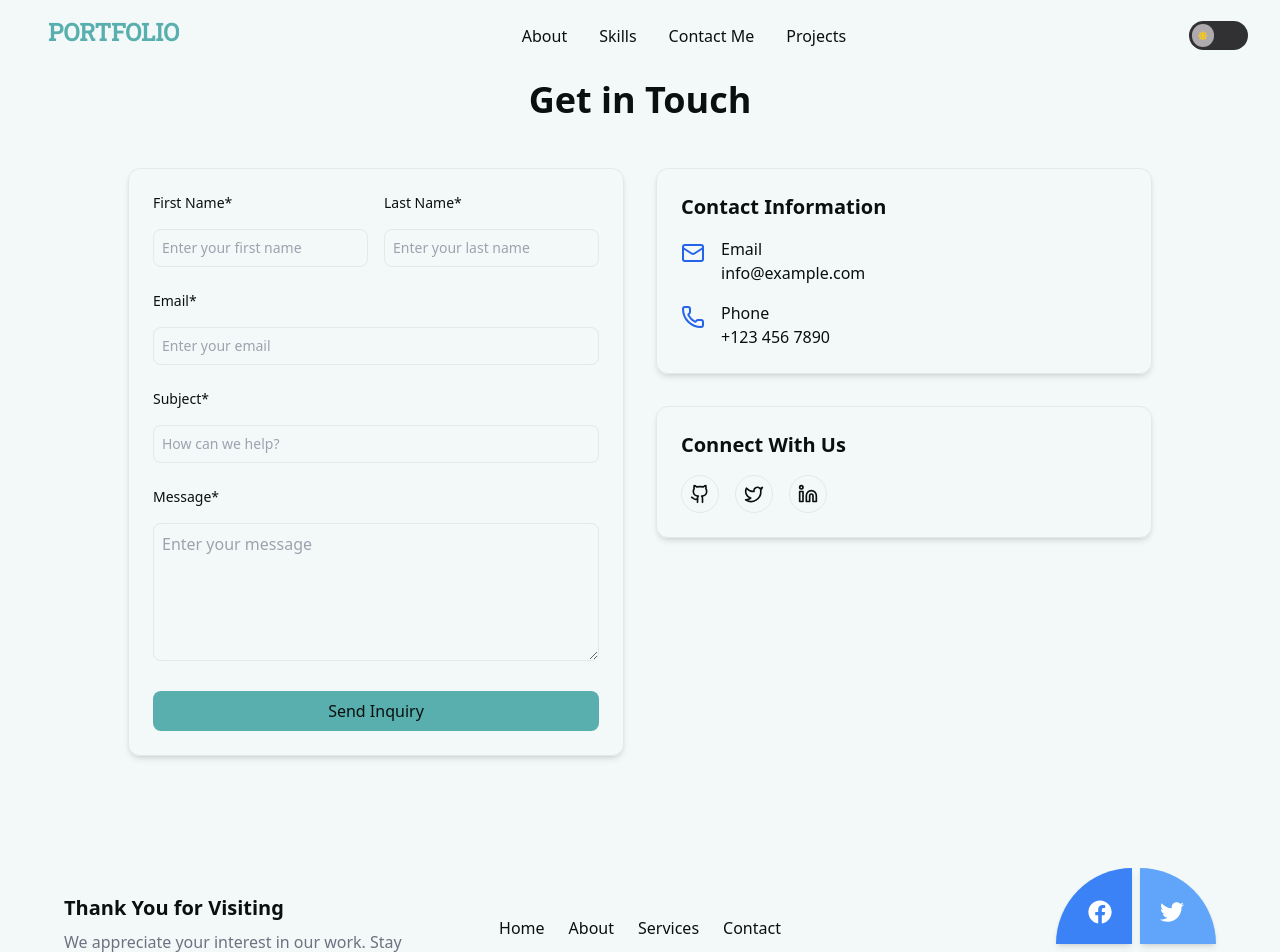
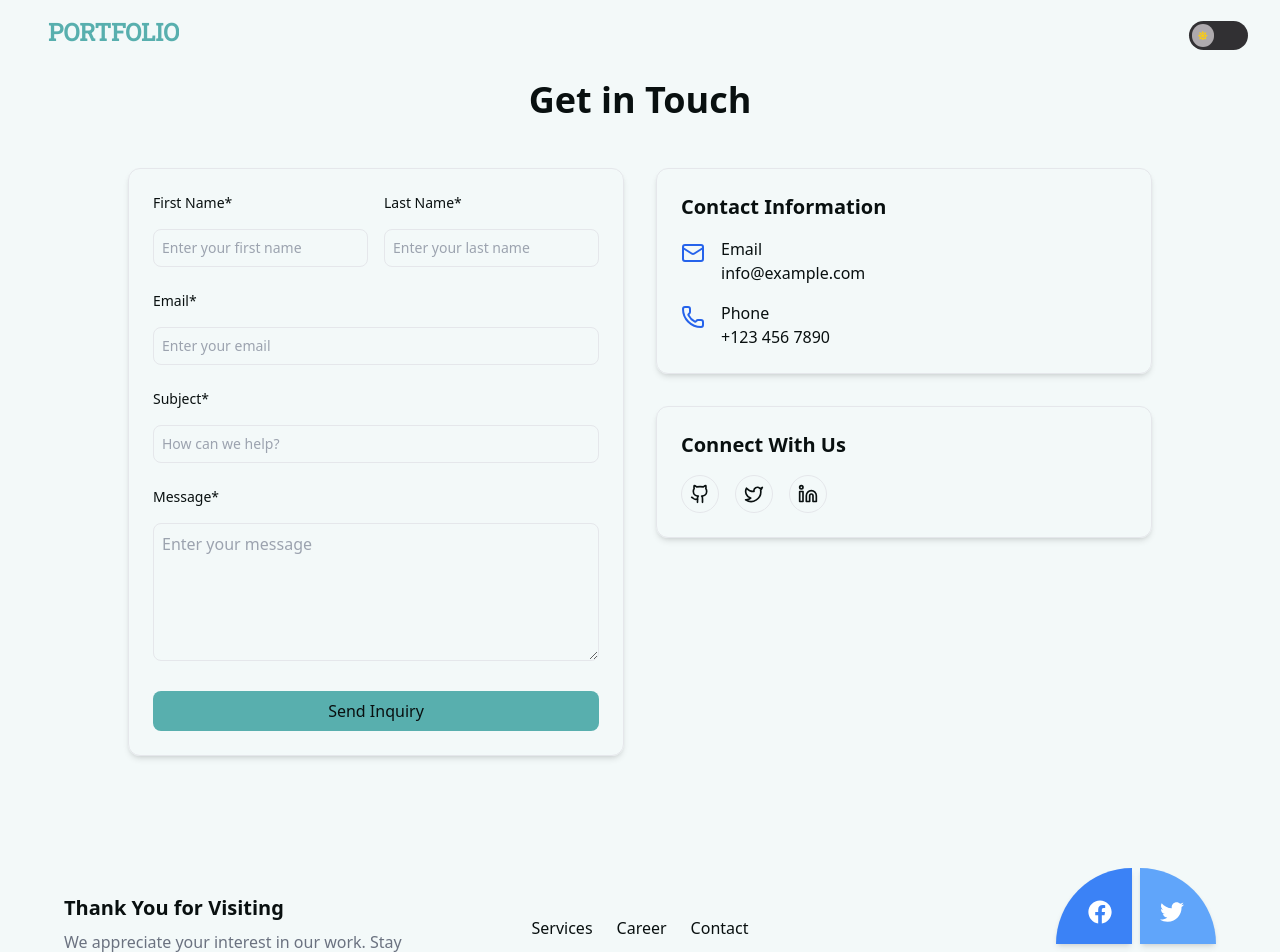
Before and after one commit to Shreevat/Portfolio, a React (Vite) app: page /Contact in a window 1280 px wide. Shown: the top 952 px of the page. Built offline with nearby package versions, Linux system fonts and the light colour scheme.

Commit message:
updated footer

```diff
--- a/src/components/footer.tsx
+++ b/src/components/footer.tsx
@@ -2,14 +2,7 @@
 
 import { FaFacebook, FaTwitter, FaInstagram, FaLinkedin } from "react-icons/fa"
 import { motion } from "framer-motion"
-
-// These would normally come from your constants file
-const FOOTER_NAVIATION_LINKS = [
-  { name: "Home", href: "/" },
-  { name: "About", href: "/about" },
-  { name: "Services", href: "/services" },
-  { name: "Contact", href: "/contact" },
-]
+import { FOOTER_NAVIATION_LINKS } from "../constants/footer";
 
 const FOOTER_CONTACT = "contact@example.com | (123) 456-7890"
 
--- a/src/constants/header.ts
+++ b/src/constants/header.ts
@@ -1,8 +1,8 @@
 export const HEADER_NAME = "PORTFOLIO";
 
 export const HEADER_NAVIATION_LINKS = [
-  { name: "About", href: "/#about" },
-  { name: "Skills", href: "/#skill" },
-  { name: "Contact Me", href: "/Contact" },
-  { name: "Projects", href: "/Projects" },
+  // { name: "About", href: "#about" },
+  // { name: "Skills", href: "#skill" },
+  // { name: "Contact Me", href: "/Contact" },
+  // { name: "Projects", href: "/Projects" },
 ];
```
